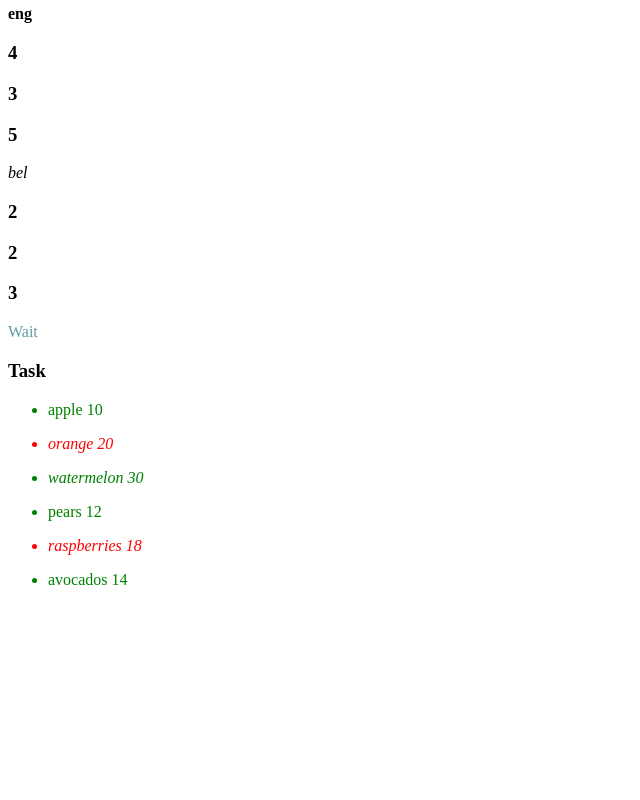
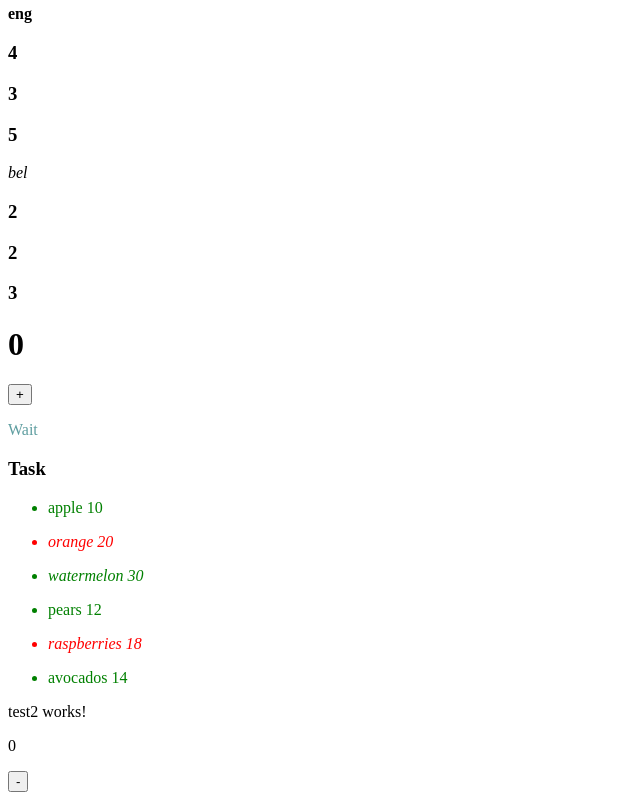
Before and after one commit to VladBula/Instagram-angular, an Angular app: page / in a window 1280 px wide. Shown: the part 432-1232 px from the top of the page, without its empty margins (0-640 px from the left). Before the commit the page ends 1037 px from the top, so only its background shows below. Built offline with nearby package versions, Linux system fonts and the light colour scheme.

Commit message:
servs_behaviorSub

```diff
--- a/src/app/app.component.html
+++ b/src/app/app.component.html
@@ -11,3 +11,4 @@
 <hr>
 <inst-parent></inst-parent>
 <inst-task></inst-task>
+<inst-di></inst-di>
--- /dev/null
+++ b/src/app/di/di.component.html
@@ -0,0 +1,3 @@
+<p>test2 works!</p>
+<p>{{value}}</p>
+<button (click)="decValue()">-</button>
--- /dev/null
+++ b/src/app/di/di.component.ts
@@ -0,0 +1,26 @@
+import { Component, OnInit } from '@angular/core';
+import {ValueService} from "../../services/value.service";
+
+@Component({
+  selector: 'inst-di',
+  templateUrl: './di.component.html',
+  styleUrls: ['./di.component.css']
+})
+export class DiComponent implements OnInit {
+
+  value = 0
+
+  constructor(private valueService: ValueService) { }
+
+  ngOnInit(): void {
+    //Subscribe
+    this.valueService.value$.subscribe((data) => {
+      this.value = data
+    })
+  }
+
+  decValue(){
+    this.valueService.dec()
+  }
+
+}
--- a/src/app/parent/parent.component.html
+++ b/src/app/parent/parent.component.html
@@ -27,5 +27,7 @@
       <h3 *ngFor="let grade of lesson.weekGrades">{{grade.gradeItem}}</h3>
     </div>
   </div>
+  <h1>{{value}}</h1>
+  <button (click)="addValue()">+</button>
 
 </ng-template>
--- a/src/app/parent/parent.component.ts
+++ b/src/app/parent/parent.component.ts
@@ -1,5 +1,6 @@
 import {Component, OnInit} from '@angular/core';
 import {Grades} from "./child/child.component";
+import {ValueService} from "../../services/value.service";
 
 export interface Address {
   city: string,
@@ -23,7 +24,8 @@ export interface Lesson {
   templateUrl: './parent.component.html',
   styleUrls: ['./parent.component.scss']
 })
-export class ParentComponent {
+export class ParentComponent implements OnInit {
+  value = 0
   isLoading = true
   name = 'V'
   surname = 'B'
@@ -73,16 +75,24 @@ export class ParentComponent {
 
   ]
 
-  constructor() {
-    setTimeout(()=>{
+  constructor(private valueService: ValueService) {
+    setTimeout(() => {
       this.isLoading = false
-    },3000)
+    }, 3000)
+  }
 
-
+  ngOnInit():void {
+    this.valueService.value$.subscribe((data) =>{
+      this.value = data
+    })
   }
 
   getGrade(value: string) {
     this.grades?.push(value)
     console.log(this.grades)
   }
+
+  addValue(){
+    this.valueService.add()
+  }
 }
--- a/src/app/test2/test2.component.html
+++ /dev/null
@@ -1 +0,0 @@
-<p>test2 works!</p>
--- a/src/app/test2/test2.component.ts
+++ /dev/null
@@ -1,15 +0,0 @@
-import { Component, OnInit } from '@angular/core';
-
-@Component({
-  selector: 'app-test2',
-  templateUrl: './test2.component.html',
-  styleUrls: ['./test2.component.css']
-})
-export class Test2Component implements OnInit {
-
-  constructor() { }
-
-  ngOnInit(): void {
-  }
-
-}
--- a/src/app/user/components/test2/test2.component.ts
+++ b/src/app/user/components/test2/test2.component.ts
@@ -1,7 +1,7 @@
 import { Component, OnInit } from '@angular/core';
 
 @Component({
-  selector: 'app-test2',
+  selector: 'app-di',
   templateUrl: './test2.component.html',
   styleUrls: ['./test2.component.css']
 })
--- /dev/null
+++ b/src/services/value.service.ts
@@ -0,0 +1,18 @@
+import {Injectable} from "@angular/core";
+import {BehaviorSubject} from "rxjs";
+
+@Injectable({
+  providedIn: 'root'
+})
+
+export class ValueService{
+  value$ = new BehaviorSubject<number>(0)
+
+  add(){
+    this.value$.next(this.value$.getValue()+1)
+  }
+
+  dec(){
+    this.value$.next(this.value$.getValue()-1)
+  }
+}
```
Also changed, not shown: src/app/app.module.ts (+4 -3 lines), src/app/di/di.component.css (added), 1 other file (tests, documents, lock files or other folders).
